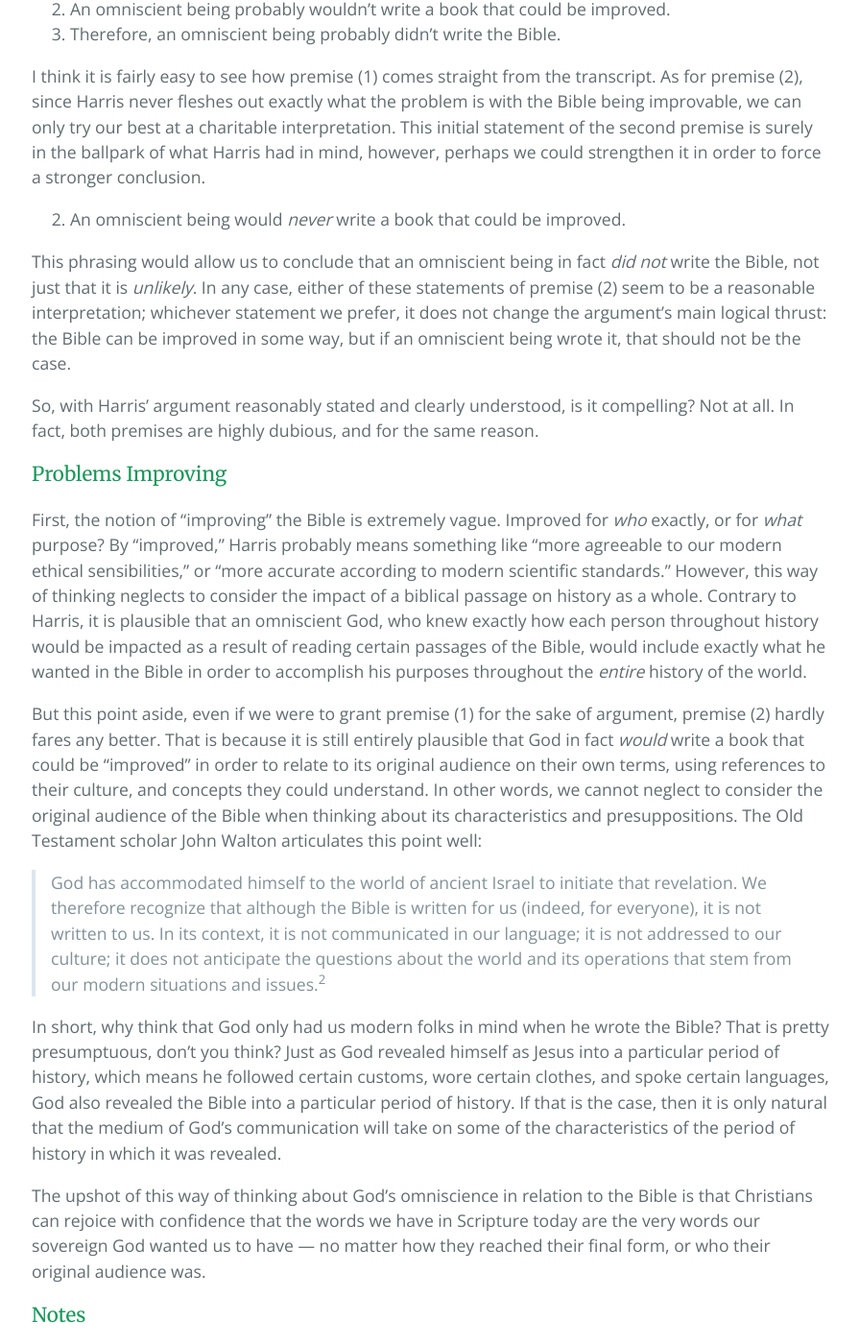
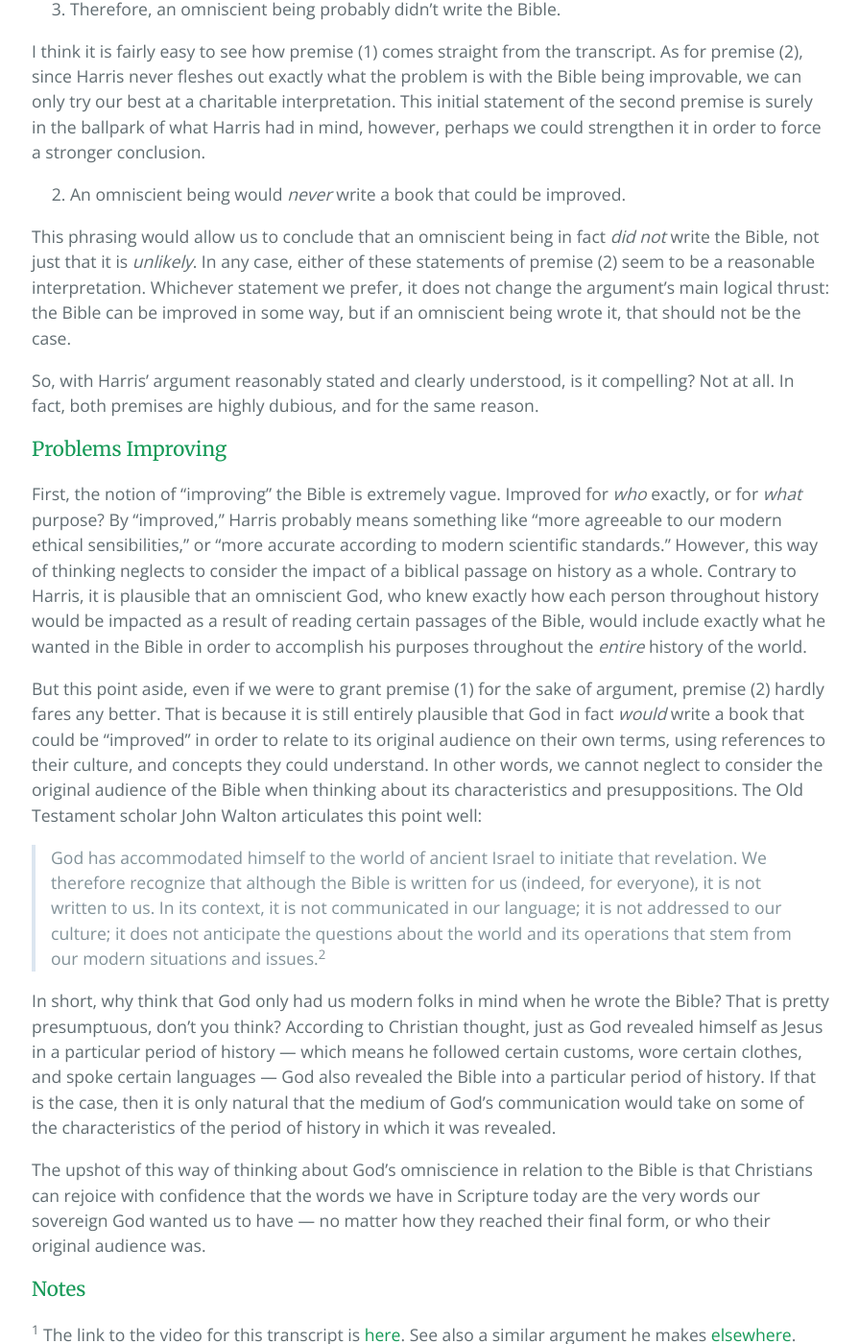
Before and after one commit to second-breakfast/second-breakfast.github.io, a Jekyll site: the page built from _posts/2019-1-9-sam-harris-revelation.markdown, in a window 1280 px wide and 1400 px high, scrolled down 878 px. Shown: the whole window at 96% size, without its empty margins (191-1086 px from the left). Built offline with Jekyll 4.4.1, drawn with Linux system fonts in a browser that asks for light colours; some of the changed text lies outside the part shown.

Commit message:
Fix some wording

```diff
--- a/_posts/2019-1-9-sam-harris-revelation.markdown
+++ b/_posts/2019-1-9-sam-harris-revelation.markdown
@@ -24,7 +24,7 @@
 {:start="2"}
 2. An omniscient being would *never* write a book that could be improved.
 
-This phrasing would allow us to conclude that an omniscient being in fact *did not* write the Bible, not just that it is *unlikely*. In any case, either of these statements of premise (2) seem to be a reasonable interpretation; whichever statement we prefer, it does not change the argument’s main logical thrust: the Bible can be improved in some way, but if an omniscient being wrote it, that should not be the case.
+This phrasing would allow us to conclude that an omniscient being in fact *did not* write the Bible, not just that it is *unlikely*. In any case, either of these statements of premise (2) seem to be a reasonable interpretation. Whichever statement we prefer, it does not change the argument’s main logical thrust: the Bible can be improved in some way, but if an omniscient being wrote it, that should not be the case.
 
 So, with Harris’ argument reasonably stated and clearly understood, is it compelling? Not at all. In fact, both premises are highly dubious, and for the same reason.
 
@@ -35,7 +35,7 @@
 
 > God has accommodated himself to the world of ancient Israel to initiate that revelation. We therefore recognize that although the Bible is written for us (indeed, for everyone), it is not written to us. In its context, it is not communicated in our language; it is not addressed to our culture; it does not anticipate the questions about the world and its operations that stem from our modern situations and issues.<sup>2</sup>
 
-In short, why think that God only had us modern folks in mind when he wrote the Bible? That is pretty presumptuous, don’t you think? Just as God revealed himself as Jesus into a particular period of history, which means he followed certain customs, wore certain clothes, and spoke certain languages, God also revealed the Bible into a particular period of history. If that is the case, then it is only natural that the medium of God’s communication will take on some of the characteristics of the period of history in which it was revealed.
+In short, why think that God only had us modern folks in mind when he wrote the Bible? That is pretty presumptuous, don’t you think? According to Christian thought, just as God revealed himself as Jesus in a particular period of history — which means he followed certain customs, wore certain clothes, and spoke certain languages — God also revealed the Bible into a particular period of history. If that is the case, then it is only natural that the medium of God’s communication would take on some of the characteristics of the period of history in which it was revealed.
 
 The upshot of this way of thinking about God’s omniscience in relation to the Bible is that Christians can rejoice with confidence that the words we have in Scripture today are the very words our sovereign God wanted us to have — no matter how they reached their final form, or who their original audience was.
 
```
Also changed, not shown: other parts of _posts/2019-1-9-sam-harris-revelation.markdown (+1 -1 lines).
